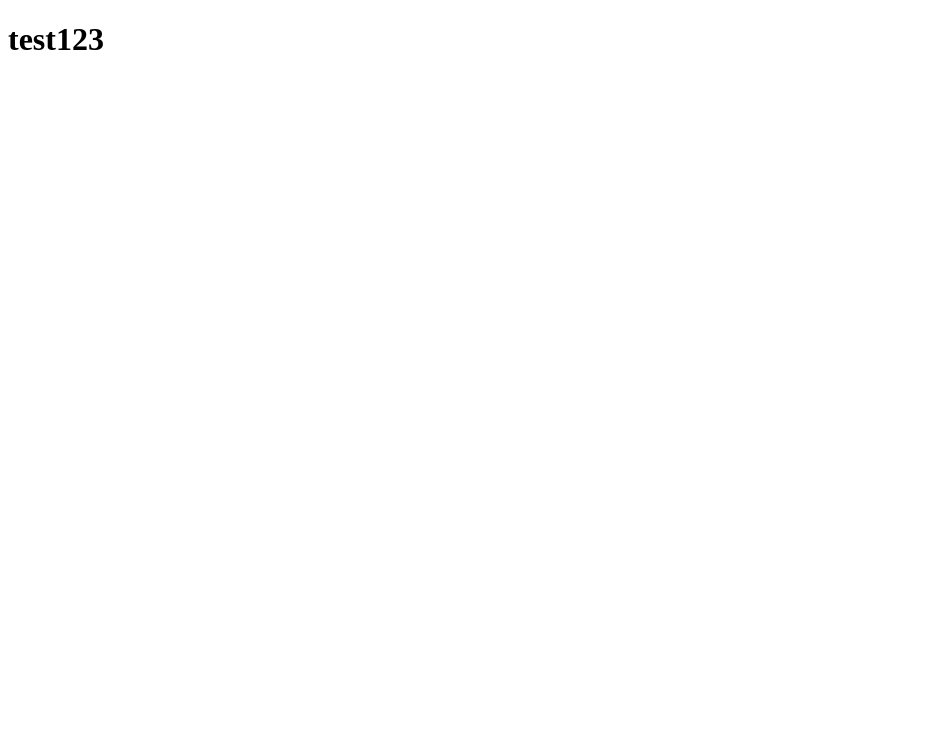
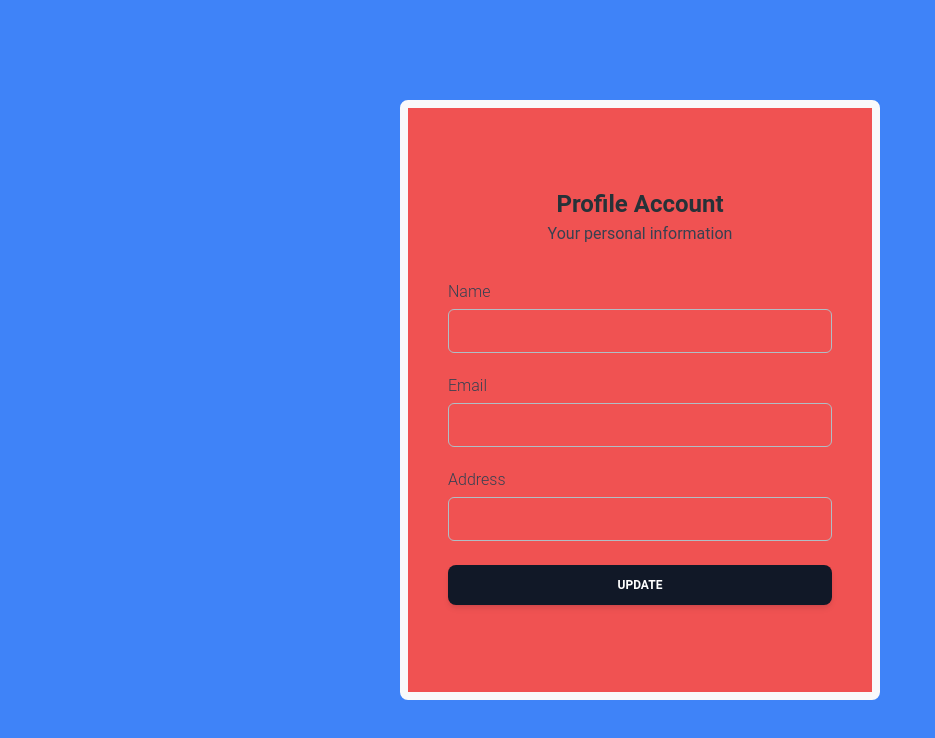
Before and after one commit to sinambela99/final_project_frontend, a Next.js app: page /profile in a window 1280 px wide. Shown: the top 738 px of the page, without its empty margins (0-935 px from the left). Built offline with nearby package versions, Linux system fonts and the light colour scheme.

Commit message:
add page profile style

```diff
--- a/src/app/products/page.jsx
+++ b/src/app/products/page.jsx
@@ -1,6 +1,7 @@
 import axios from "axios";
 import styles from "../../styles/LoginAndRegis.module.css";
 import Link from "next/link";
+// import { getProducts } from "@/api/products";
 
 export async function getProducts() {
   try {
--- a/src/components/Header or Navbar/Header.jsx
+++ b/src/components/Header or Navbar/Header.jsx
@@ -11,10 +11,12 @@ export default function Header() {
     {
       label: 'Profile',
       icon: HiOutlineUserCircle,
+      url: '/register'
     },
     {
       label: 'Orders',
       icon: HiOutlineShoppingCart,
+      url: '/userProfile'
     },
     // {
     //   label: 'Contact',
@@ -23,6 +25,7 @@ export default function Header() {
     {
       label: 'Logout',
       icon: HiOutlineLogout,
+      url: '/login'
     }
   ]
 
@@ -30,13 +33,10 @@ export default function Header() {
   const navList = (
     <ul className="mb-4 mt-2 flex flex-col gap-2 lg:mb-0 lg:mt-0 lg:flex-row lg:items-center lg:gap-6">
       <Typography as='li' variant='small' color='black' className='font-normal'>
-        <Link href={'/#'} className="flex items-center"> Products </Link>
-        {/* <a href="/login" className="flex items-center">
-          Products
-        </a> */}
+        <Link href={'/login'} className="flex items-center"> Products </Link>
       </Typography>
       <Typography as='li' variant='small' color='black' className='font-normal'>
-        <Link href={'/#'} className="flex items-center"> Orders </Link>
+        <Link href={'/register'} className="flex items-center"> Orders </Link>
       </Typography>
       <Typography as='li' variant='small' color='black' className='font-normal'>
         <Link href={'/#'} className="flex items-center"> About </Link>
@@ -78,7 +78,7 @@ export default function Header() {
           </Button>
         </MenuHandler>
         <MenuList className="p-1">
-          {profileMenuItem.map(({ label, icon }, key) => {
+          {profileMenuItem.map(({ label, icon, url }, key) => {
             const isLastItem = key === profileMenuItem.length - 1;
             return (
               <MenuItem
@@ -99,7 +99,12 @@ export default function Header() {
                   className="font-normal"
                   color={isLastItem ? "red" : "inherit"}
                 >
-                  {label}
+                  <Link href={url} className="flex items-center" key={url}>
+                    {label}
+                  </Link>
+                  <Typography as='li' variant='small' color='black' className='font-normal'>
+                    <Link href={'/#'} className="flex items-center"> Products </Link>
+                  </Typography>
                 </Typography>
               </MenuItem>
             );
--- /dev/null
+++ b/src/pages/orderHistory.jsx
@@ -0,0 +1,18 @@
+import '../app/globals.css'
+import Head from 'next/head'
+import { Card, Typography } from '@material-tailwind/react'
+
+export default function OrderHistory() {
+    const tableHead = ['', '', '', '']
+
+    return (
+        <>
+            <Head>
+                <title> Order History </title>
+            </Head>
+            <div className='h-screen bg-white'>
+                <h1 className='text-red-400'> Ini Page Order History </h1>
+            </div>
+        </>
+    )
+}
--- a/src/pages/profile.js
+++ /dev/null
@@ -1,3 +0,0 @@
-export default function Profile() {
-return (<div><h1>test123</h1></div>);
-}
--- /dev/null
+++ b/src/pages/profile.jsx
@@ -0,0 +1,57 @@
+import '../app/globals.css'
+import Head from "next/head";
+import Styles from '../styles/Style.module.css'
+import {
+    Card,
+    Input,
+    Button,
+    Typography,
+} from "@material-tailwind/react";
+
+export default function Profile() {
+    return (
+        <>
+            <Head>
+                <title> Profile </title>
+            </Head>
+
+            <div className='h-screen bg-blue-500'>
+                <div className="container mx-auto">
+                    <div className='flex justify-center items-center h-screen'>
+                        <Card className={Styles.border} color="white" shadow={false}>
+                            {/* style={{ width: "45%", paddingTop: '3em' }}  */}
+                            <Typography variant="h4" color="blue-gray">
+                                Profile Account
+                            </Typography>
+                            <Typography color="gray" className="font-normal">
+                                Your personal information
+                            </Typography>
+                            <form className="mt-8 mb-2 w-80 max-w-screen-lg sm:w-96">
+                                <div className="flex flex-col gap-1">
+                                    <Typography> Name </Typography>
+                                    <Input type='text' size='lg' />
+                                </div>
+                                <div className='flex mt-5 flex-col gap-1'>
+                                    <Typography> Email </Typography>
+                                    <Input type='text' size="lg" />
+                                </div>
+                                <div className='flex mt-5 flex-col gap-1'>
+                                    <Typography> Address </Typography>
+                                    <Input type="text" size="lg" />
+                                </div>
+
+                                <Button className="mt-6" fullWidth>
+                                    Update
+                                </Button>
+                            </form>
+                        </Card>
+                    </div>
+                </div>
+
+            </div>
+
+
+
+        </>
+    )
+}
--- a/src/styles/Home.module.css
+++ /dev/null
@@ -1,3 +0,0 @@
-/* .container {
-  padding: 0 2rem;
-} */
--- /dev/null
+++ b/src/styles/Style.module.css
@@ -0,0 +1,7 @@
+/* .container {
+  padding: 0 2rem;
+} */
+.border {
+  @apply flex justify-center items-center border-8 border-gray-50 h-3/4 w-[30%] rounded-lg bg-red-500 px-10 min-w-max;
+  /* shrink-0 */
+}
```
Also changed, not shown: src/api/products.js (added, +9 -0 lines), src/api/file.js (added).
